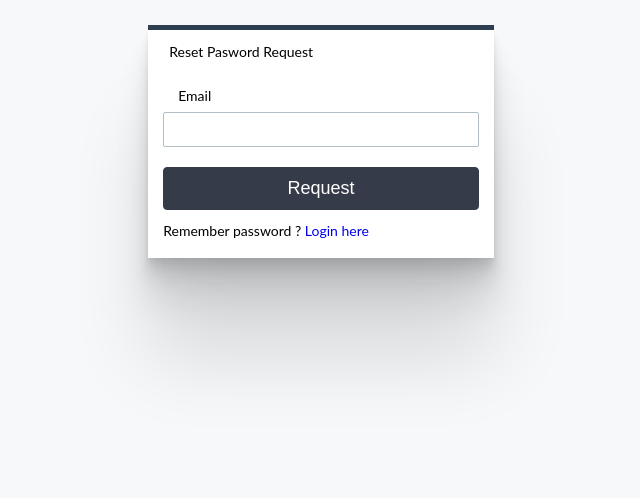
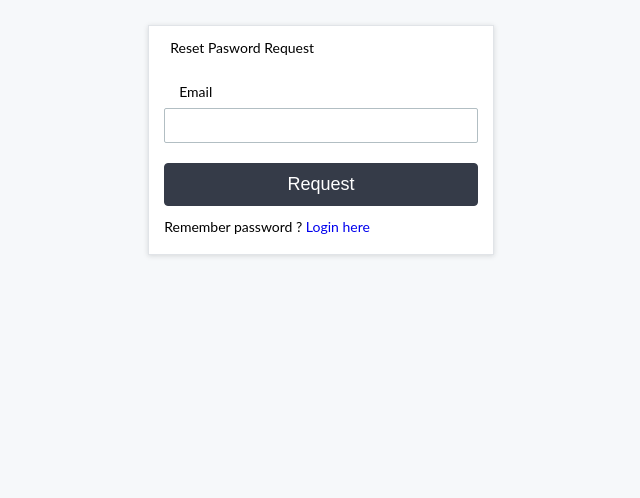
Before and after one commit to umair313/Noter, a Flask app: page /reset_password_request in a window 1280 px wide. Shown: the part 56-554 px from the top of the page, without its empty margins (319-959 px from the left). Run offline with Flask 2, Linux system fonts and the light colour scheme; parts of the project's set-up code (start-up, migrations or seed data) failed here and were passed over.

Commit message:
add style for border and shodow for forms

```diff
--- a/core/static/css/style.css
+++ b/core/static/css/style.css
@@ -133,6 +133,13 @@ nav ul a:hover{
 }
 
 /*login , register forms*/
+.border{
+	border:1px #e1e4e8 solid !important;
+}
+.box-shadow-medium{
+	 box-shadow: 0 1px 5px rgba(27, 31, 35, 0.15) !important
+
+}
 
 .loginform{
 	width: 30%;
@@ -140,13 +147,15 @@ nav ul a:hover{
 	padding: 5px;
 	background: #FFFFFF;
 	border-top:5px solid #2c3e50;
-	box-shadow:
+
+	/*box-shadow:
 	  0 2.8px 2.2px rgba(0, 0, 0, 0.034),
 	  0 6.7px 5.3px rgba(0, 0, 0, 0.048),
 	  0 12.5px 10px rgba(0, 0, 0, 0.06),
 	  0 22.3px 17.9px rgba(0, 0, 0, 0.072),
 	  0 41.8px 33.4px rgba(0, 0, 0, 0.086),
-	  0 100px 80px rgba(0, 0, 0, 0.12);
+	  0 100px 80px rgba(0, 0, 0, 0.12);*/
+
 
 
 }
@@ -238,13 +247,13 @@ border:1px solid #b2bec3;
 	margin: 25px auto;
 	padding: 5px;
 	border-top:5px solid #2c3e50;
-	box-shadow:
+/*	box-shadow:
 		0 2.8px 2.2px rgba(0, 0, 0, 0.034),
 		0 6.7px 5.3px rgba(0, 0, 0, 0.048),
 		0 12.5px 10px rgba(0, 0, 0, 0.06),
 		0 22.3px 17.9px rgba(0, 0, 0, 0.072),
 		0 41.8px 33.4px rgba(0, 0, 0, 0.086),
-		0 100px 80px rgba(0, 0, 0, 0.12);
+		0 100px 80px rgba(0, 0, 0, 0.12);*/
 	background: #FFFFFF;
 }
 textarea{
@@ -274,14 +283,15 @@ textarea:focus{
 .shownote table{
 	width: 100%;
 	border-collapse: collapse;
-		box-shadow:
+	border-bottom:4px solid #353b48;
+	/*box-shadow:
 	  0 2.8px 2.2px rgba(0, 0, 0, 0.034),
 	  0 6.7px 5.3px rgba(0, 0, 0, 0.048),
 	  0 12.5px 10px rgba(0, 0, 0, 0.06),
 	  0 22.3px 17.9px rgba(0, 0, 0, 0.072),
 	  0 41.8px 33.4px rgba(0, 0, 0, 0.086),
 	  0 100px 80px rgba(0, 0, 0, 0.12);
-	border-bottom:4px solid #353b48;
+	*/
 }
 td,th{
 	border: 1px solid #353b48;
```
